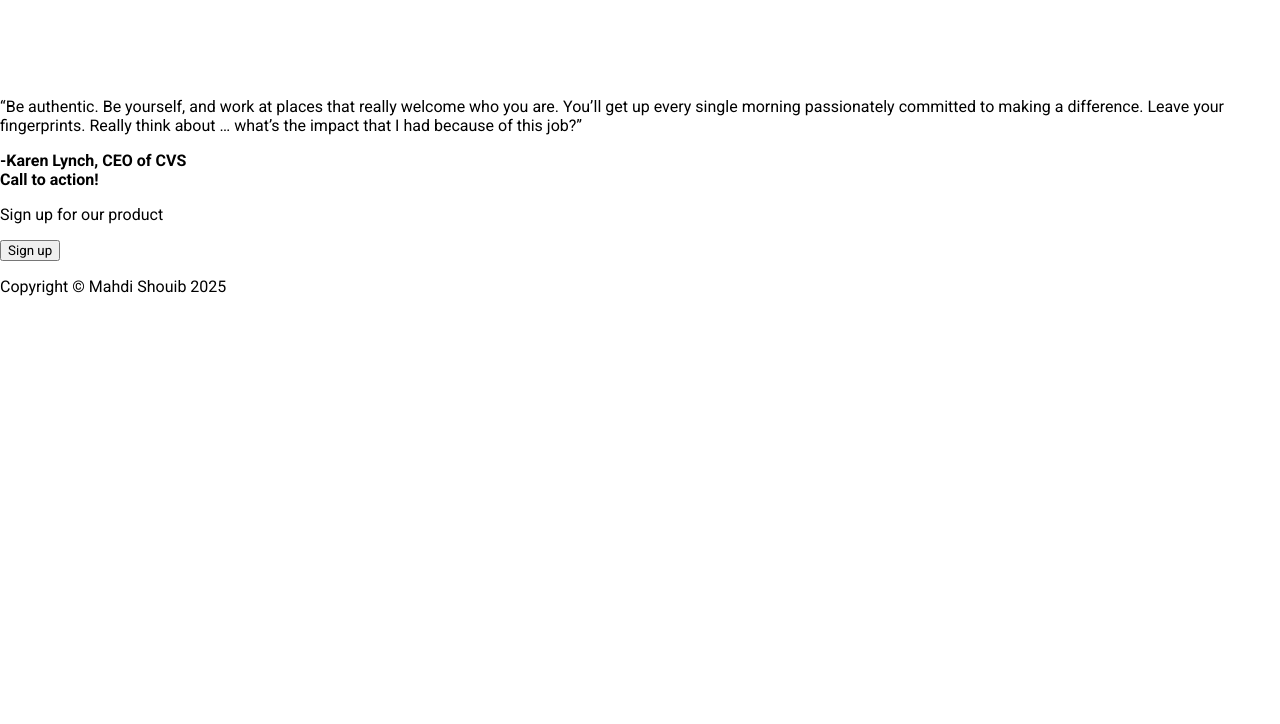
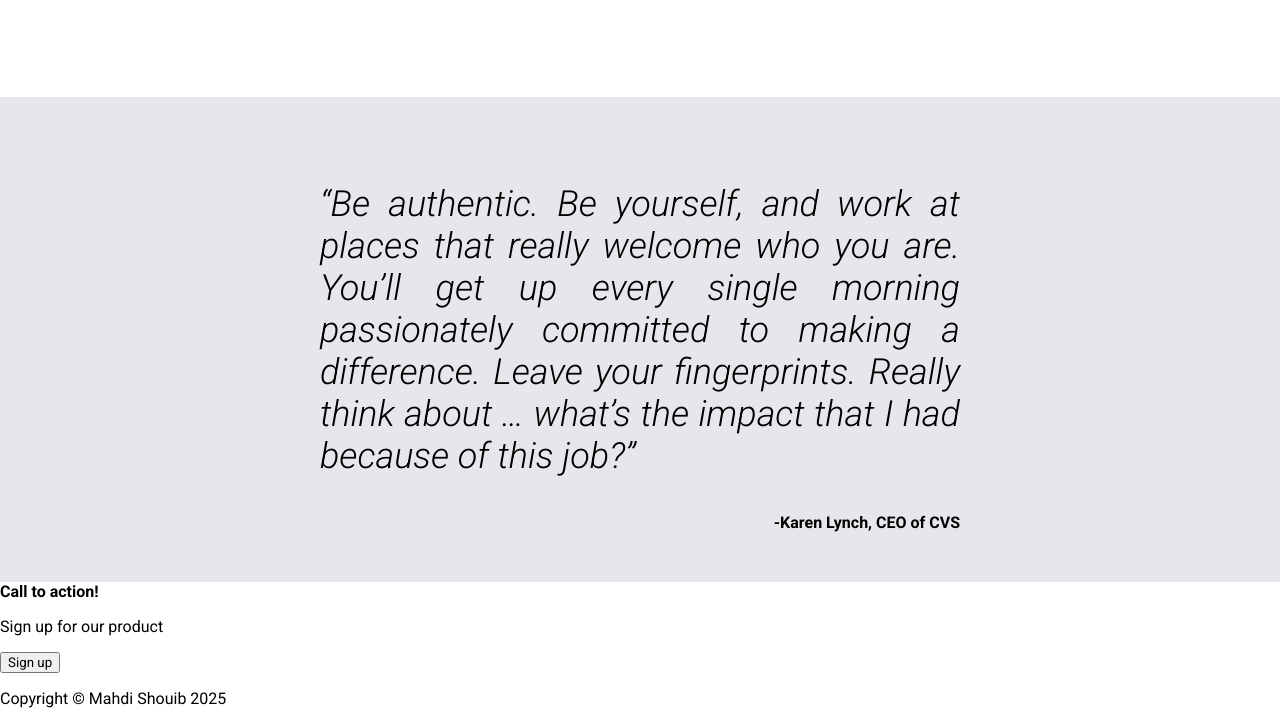
Before and after one commit to mahdi-shouib/odin-landing-page, a plain HTML site: page index.html in a window 1280 px wide. Shown: the part 1055-1779 px from the top of the page. Before the commit the page ends 1367 px from the top, so only its background shows below. Drawn offline with Linux system fonts and the light colour scheme.

Commit message:
Add style quote section

```diff
--- a/style.css
+++ b/style.css
@@ -113,3 +113,22 @@ body{
     width: 200px;
     padding: 10px 0;
 }
+
+.quote{
+    display: flex;
+    flex-direction: column;
+    background-color: #E5E7EB;
+    padding: 50px 25%;
+    text-align: center;
+}
+
+.quote-text{
+    font-size: 36px;
+    font-weight: 300;
+    font-style: italic;
+    text-align: justify;
+}
+
+.quote-author{
+    text-align: end;
+}
```
